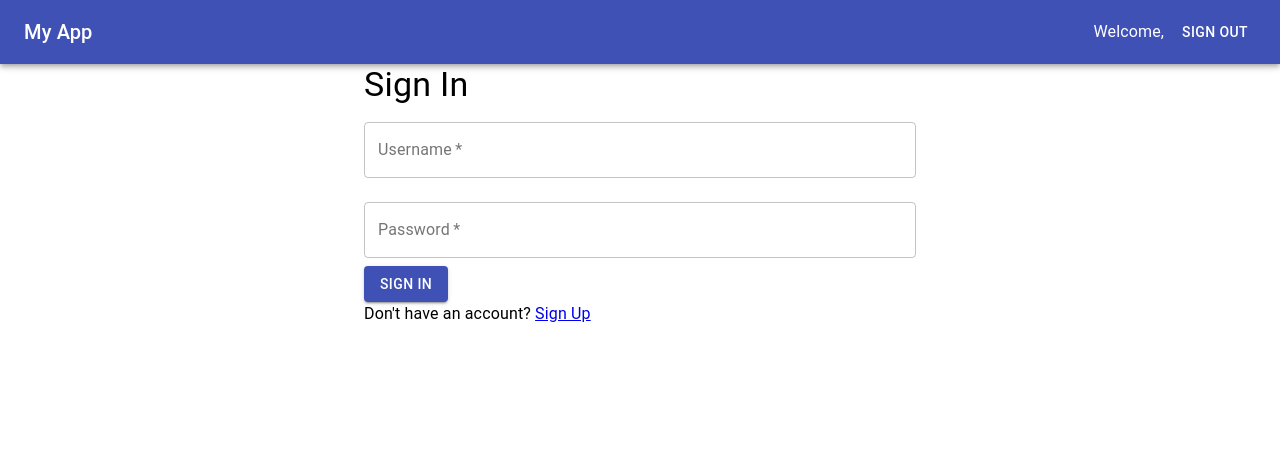
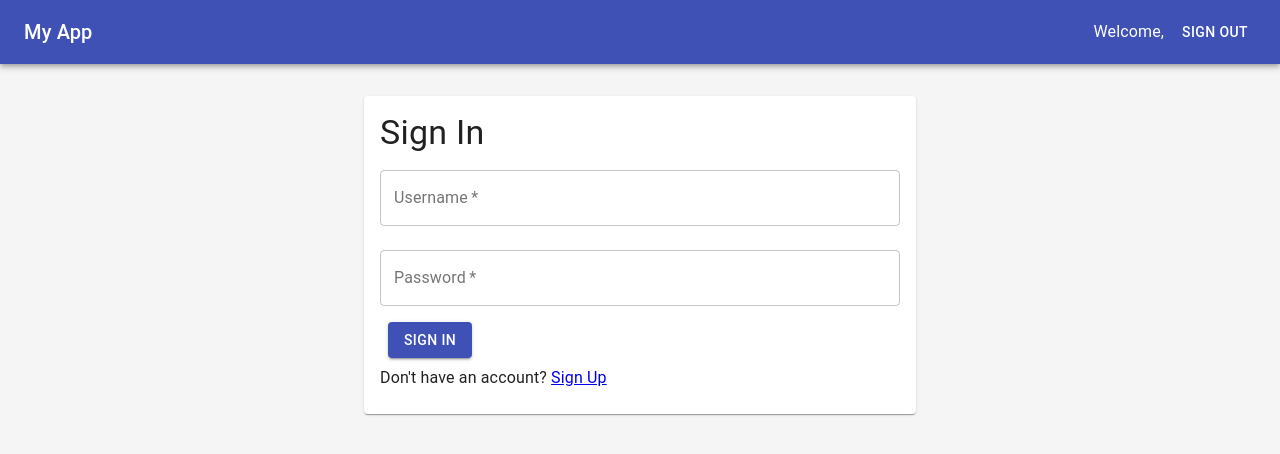
Before and after one commit to YangfanCheng1/blogger-frontend, a React (Create React App) app: page /sign-in in a window 1280 px wide. Shown: the top 454 px of the page. Built offline with nearby package versions, Linux system fonts and the light colour scheme.

Commit message:
Update styling

```diff
--- a/src/App.js
+++ b/src/App.js
@@ -10,7 +10,7 @@ const App = () => {
   };
 
   return (
-    <div>
+    <div style={appStyles}>
       <Router>
         <Navigation />
       </Router>
--- a/src/SignIn.js
+++ b/src/SignIn.js
@@ -1,21 +1,40 @@
 import React, { useState } from "react";
 import { Link } from "react-router-dom";
-import { Container, Typography, TextField, Button } from "@material-ui/core";
+import {
+  Container,
+  Typography,
+  TextField,
+  Button,
+  Card,
+  CardContent,
+  CardActions
+} from "@material-ui/core";
 
-const SignIn = ({ handleSignIn, navigate}) => {
+import { makeStyles } from "@material-ui/core/styles";
+
+const useStyles = makeStyles((theme) => ({
+  container: {
+    marginTop: theme.spacing(4), // Add top margin of 16px
+  },
+}));
+
+const SignIn = ({ handleSignIn, navigate }) => {
   const [username, setUsername] = useState("");
   const [password, setPassword] = useState("");
   const [error, setError] = useState("");
+  const classes = useStyles();
 
   const handleSubmit = (e) => {
     e.preventDefault();
-    setError("");
+    setError("Username or password is incorrect");
 
     handleSignIn(username, password, navigate);
   };
 
   return (
-    <Container maxWidth="sm">
+    <Container maxWidth="sm" className={classes.container}>
+      <Card>
+        <CardContent>
           <Typography variant="h4">Sign In</Typography>
           <form onSubmit={handleSubmit}>
             <TextField
@@ -37,14 +56,22 @@ const SignIn = ({ handleSignIn, navigate}) => {
               fullWidth
               required
             />
+            <CardActions>
               <Button type="submit" variant="contained" color="primary">
                 Sign In
               </Button>
+            </CardActions>
           </form>
           <Typography variant="body1">
             Don't have an account? <Link to="/sign-up">Sign Up</Link>
           </Typography>
-      {error && <Typography variant="body1" color="error">{error}</Typography>}
+          {error && (
+            <Typography variant="body1" color="error">
+              {error}
+            </Typography>
+          )}
+        </CardContent>
+      </Card>
     </Container>
   );
 };
--- a/src/SignUp.js
+++ b/src/SignUp.js
@@ -1,11 +1,28 @@
 import React, { useState } from "react";
 import { Link } from "react-router-dom";
-import { Container, Typography, TextField, Button } from "@material-ui/core";
+import {
+  Container,
+  Typography,
+  TextField,
+  Button,
+  Card,
+  CardContent,
+  CardActions
+} from "@material-ui/core";
 
-const SignUp = ({ handleSignUp, navigate}) => {
+import { makeStyles } from "@material-ui/core/styles";
+
+const useStyles = makeStyles((theme) => ({
+  container: {
+    marginTop: theme.spacing(4), // Add top margin of 16px
+  },
+}));
+
+const SignUp = ({ handleSignUp, navigate }) => {
   const [username, setUsername] = useState("");
   const [password, setPassword] = useState("");
   const [error, setError] = useState("");
+  const classes = useStyles();
 
   const handleSubmit = (e) => {
     e.preventDefault();
@@ -15,7 +32,9 @@ const SignUp = ({ handleSignUp, navigate}) => {
   };
 
   return (
-    <Container maxWidth="sm">
+    <Container maxWidth="sm" className={classes.container}>
+      <Card>
+        <CardContent>
           <Typography variant="h4">Sign Up</Typography>
           <form onSubmit={handleSubmit}>
             <TextField
@@ -37,14 +56,19 @@ const SignUp = ({ handleSignUp, navigate}) => {
               fullWidth
               required
             />
+            <CardActions>
               <Button type="submit" variant="contained" color="primary">
                 Sign Up
               </Button>
+
+            </CardActions>
           </form>
           <Typography variant="body1">
             Already have an account? <Link to="/sign-in">Sign In</Link>
           </Typography>
           {error && <Typography variant="body1" color="error">{error}</Typography>}
+        </CardContent>
+      </Card>
     </Container>
   );
 };
```
Lines whose indentation alone changed are shown as unchanged.
